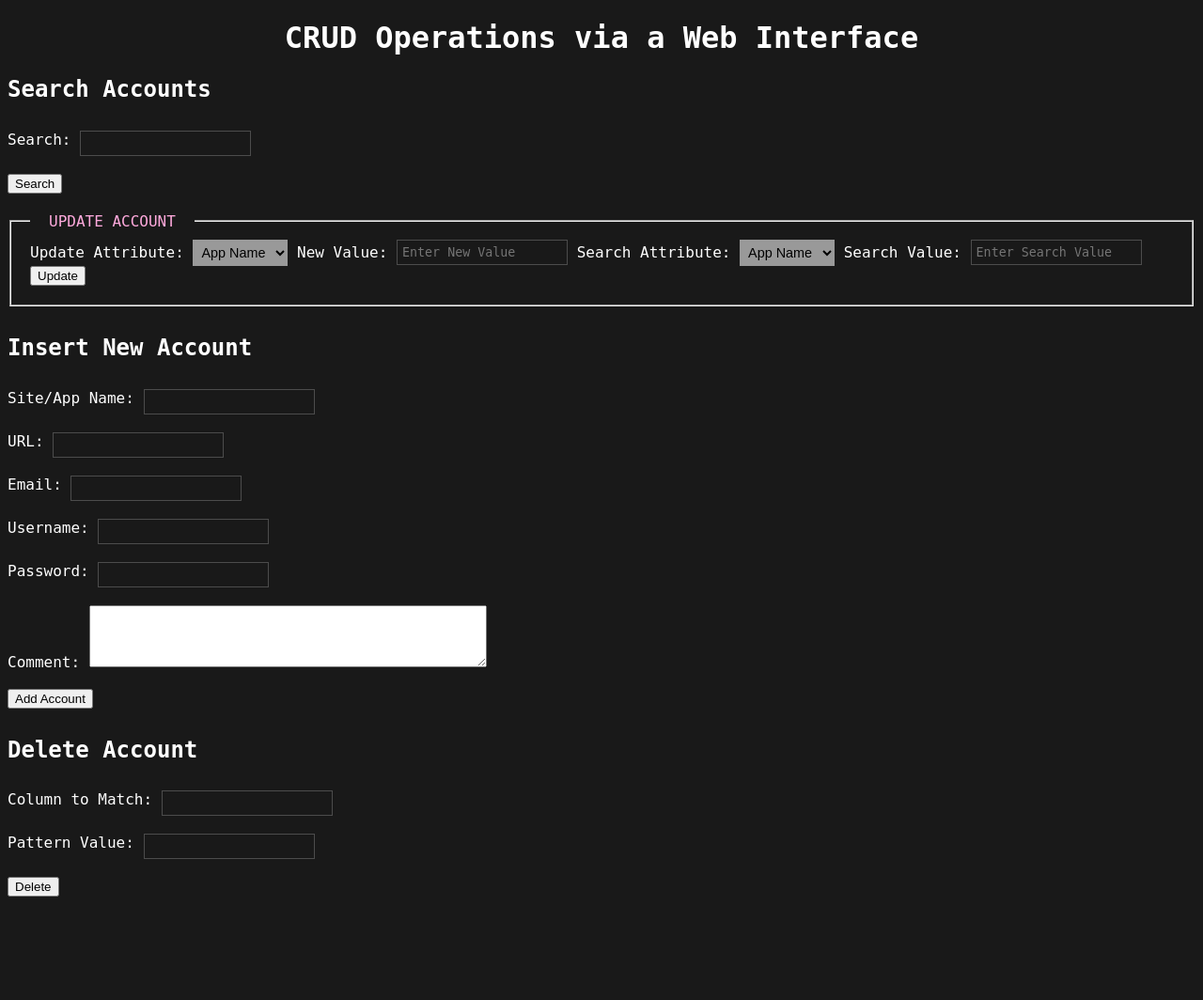
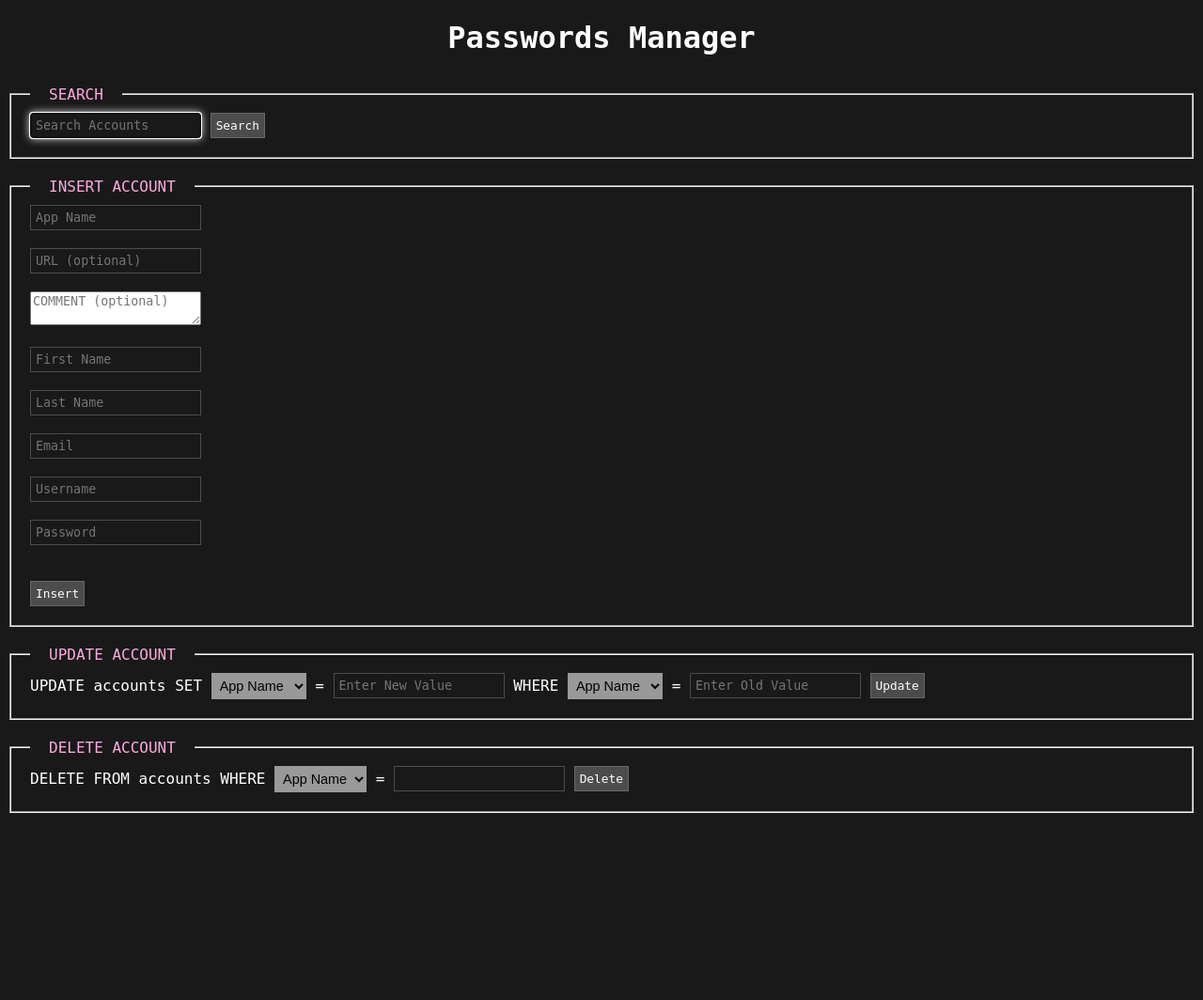
Before and after one commit to vishwateja123456/final-project--principles-of-databases--cs-565--fall-2024, a PHP site: page / in a window 1280 px wide. Shown: the whole page at 94% size. After the commit the page ends 865 px from the top, so only its background shows below. Run offline with PHP 8.4, Linux system fonts and the light colour scheme.

Commit message:
updated the DB

```diff
--- a/includes/html/delete-form.html
+++ b/includes/html/delete-form.html
@@ -1,15 +1,13 @@
-<!DOCTYPE html>
-<html lang="en">
-<head>
-    <meta charset="UTF-8">
-    <title>Delete Account</title>
-</head>
-<body>
-    <h2>Delete Account</h2>
-    <form action="../php/delete.php" method="post">
-        <label>Column to Match: <input type="text" name="pattern_column" required></label><br><br>
-        <label>Pattern Value: <input type="text" name="pattern_value" required></label><br><br>
-        <button type="submit">Delete</button>
-    </form>
-</body>
-</html>
+<form method="post" action="<?php echo $_SERVER['PHP_SELF']; ?>">
+    <fieldset>
+        <legend>Delete Account</legend>
+        DELETE FROM accounts WHERE
+        <select name="current-attribute" required>
+            <option value="app_name">App Name</option>
+            <option value="user_name">Username</option>
+        </select>
+        = <input type="text" name="pattern" required>
+        <input type="hidden" name="submitted" value="DELETE_ACCOUNT">
+        <input type="submit" value="Delete">
+    </fieldset>
+  </form>
--- a/includes/html/insert-form.html
+++ b/includes/html/insert-form.html
@@ -1,19 +1,24 @@
-<!DOCTYPE html>
-<html lang="en">
-<head>
-    <meta charset="UTF-8">
-    <title>Insert New Account</title>
-</head>
-<body>
-    <h2>Insert New Account</h2>
-    <form action="../php/insert.php" method="post">
-        <label>Site/App Name: <input type="text" name="website_name" required></label><br><br>
-        <label>URL: <input type="text" name="url"></label><br><br>
-        <label>Email: <input type="email" name="email" required></label><br><br>
-        <label>Username: <input type="text" name="username" required></label><br><br>
-        <label>Password: <input type="password" name="password" required></label><br><br>
-        <label>Comment: <textarea name="comment" rows="4" cols="50"></textarea></label><br><br>
-        <button type="submit">Add Account</button>
-    </form>
-</body>
-</html>
+<form method="post" action="<?php echo $_SERVER['PHP_SELF']; ?>">
+    <fieldset>
+        <legend>Insert Account</legend>
+        <input type="text" name="app_name" placeholder="App Name" required><br>
+        <br>
+        <input type="URL" name="URL" placeholder="URL (optional)"><br>
+        <br>
+        <textarea name="COMMENT" placeholder="COMMENT (optional)"></textarea><br>
+        <br>
+        <input type="text" name="first_name" placeholder="First Name" required><br>
+        <br>
+        <input type="text" name="last_name" placeholder="Last Name" required><br>
+        <br>
+        <input type="text" name="email id" placeholder="Email" required><br>
+        <br>
+        <input type="text" name="username" placeholder="Username" required><br>
+        <br>
+        <input type="password" name="password" placeholder="Password" required><br>
+        <br>
+
+        <input type="hidden" name="submitted" value="INSERT_ACCOUNT"><br>
+        <input type="submit" value="Insert">
+    </fieldset>
+  </form>
--- a/includes/html/search-form.html
+++ b/includes/html/search-form.html
@@ -1,14 +1,8 @@
-<!DOCTYPE html>
-<html lang="en">
-<head>
-    <meta charset="UTF-8">
-    <title>Search Accounts</title>
-</head>
-<body>
-    <h2>Search Accounts</h2>
-    <form action="../php/search.php" method="get">
-        <label>Search: <input type="text" name="pattern" required></label><br><br>
-        <button type="submit">Search</button>
-    </form>
-</body>
-</html>
+<form method="post" action="<?php echo $_SERVER['PHP_SELF']; ?>">
+    <fieldset>
+        <legend>Search</legend>
+        <input type="text" name="search" placeholder="Search Accounts" autofocus required>
+        <input type="hidden" name="submitted" value="SEARCH">
+        <input type="submit" value="Search">
+    </fieldset>
+  </form>
--- a/includes/html/update-form.html
+++ b/includes/html/update-form.html
@@ -1,48 +1,24 @@
-<form method="post" action="<?php echo htmlspecialchars($_SERVER['PHP_SELF']); ?>">
+<form method="post" action="<?php echo $_SERVER['PHP_SELF']; ?>">
     <fieldset>
         <legend>Update Account</legend>
-
-      <label for="current-attribute-name">Update Attribute:</label>
-      <select name="current-attribute-name" id="current-attribute-name" required>
+        UPDATE accounts SET
+        <select name="current-attribute-name" required>
             <option value="app_name">App Name</option>
-          <option value="url">URL</option>
-          <option value="comment">Comment</option>
             <option value="first_name">First Name</option>
-          <option value="last_name">Last Name</option>
             <option value="username">Username</option>
-          <option value="email">Email</option>
+            <option value="email id">Email id</option>
             <option value="password">Password</option>
         </select>
-
-      <label for="new-attribute">New Value:</label>
-      <input
-          type="text"
-          id="new-attribute"
-          name="new-attribute"
-          placeholder="Enter New Value"
-          required>
-
-      <label for="query-attribute">Search Attribute:</label>
-      <select name="query-attribute" id="query-attribute" required>
+        = <input type="text" name="new-attribute" placeholder="Enter New Value" required> WHERE
+        <select name="query-attribute" required>
             <option value="app_name">App Name</option>
-          <option value="url">URL</option>
-          <option value="comment">Comment</option>
             <option value="first_name">First Name</option>
-          <option value="last_name">Last Name</option>
             <option value="username">Username</option>
-          <option value="email">Email</option>
+            <option value="email id">Email id</option>
             <option value="password">Password</option>
         </select>
-
-      <label for="pattern">Search Value:</label>
-      <input
-          type="text"
-          id="pattern"
-          name="pattern"
-          placeholder="Enter Search Value"
-          required>
-
+        = <input type="text" name="pattern" placeholder="Enter Old Value" required>
         <input type="hidden" name="submitted" value="UPDATE_ACCOUNT">
-      <button type="submit">Update</button>
+        <input type="submit" value="Update">
     </fieldset>
   </form>
--- a/includes/php/config.php
+++ b/includes/php/config.php
@@ -1,6 +1,6 @@
 <?php
-
-const DBNAME = "passwords";
-const DBHOST = "localhost";
-const DBUSER = "passwords_user";
-const DBPASS = "k(D2Whiue9d8yD";
+$host = 'localhost';
+$dbname = 'passwords';
+$user = 'passwords_user';
+$db_password = 'k(D2Whiue9d8yD';
+?>
--- a/includes/php/db.php
+++ b/includes/php/db.php
@@ -1,15 +1,17 @@
 <?php
+require_once 'config.php'; // Include configuration file for database credentials
 
-// db.php
-// Database interaction functions
-
-require_once 'config.php';
-
-// Establish database connection
-function getDbConnection() {
+/**
+ * Establishes a connection to the database.
+ *
+ * @return PDO The PDO object for database connection.
+ * @throws PDOException If the connection fails.
+ */
+function connectDB() {
     try {
-        $dsn = "mysql:host=$db_host;dbname=$db_name;charset=utf8mb4";
-        $pdo = new PDO($dsn, $db_user, $db_pass);
+        // Create a new PDO instance with error mode set to exception
+        $dsn = "mysql:host={$GLOBALS['host']};dbname={$GLOBALS['dbname']};charset=utf8";
+        $pdo = new PDO($dsn, $GLOBALS['user'], $GLOBALS['db_password']);
         $pdo->setAttribute(PDO::ATTR_ERRMODE, PDO::ERRMODE_EXCEPTION);
         return $pdo;
     } catch (PDOException $e) {
@@ -17,49 +19,122 @@ function getDbConnection() {
     }
 }
 
-// Insert a new account
-function insertAccount($user_id, $website_name, $url, $password, $comment) {
-    $pdo = getDbConnection();
-    $query = "INSERT INTO accounts (user_id, website_name, url) VALUES (:user_id, :website_name, :url)";
-    $stmt = $pdo->prepare($query);
-    $stmt->execute(['user_id' => $user_id, 'website_name' => $website_name, 'url' => $url]);
-    $account_id = $pdo->lastInsertId();
-
-    $query = "INSERT INTO passwords (account_id, password, comment) VALUES (:account_id, AES_ENCRYPT(:password, 'secret_key'), :comment)";
-    $stmt = $pdo->prepare($query);
-    $stmt->execute(['account_id' => $account_id, 'password' => $password, 'comment' => $comment]);
-
-    return $account_id;
+/**
+ * Inserts a new account into the database.
+ *
+ * @param string $appName The app name.
+ * @param string|null $url The URL (optional).
+ * @param string $userId The associated user ID.
+ */
+function insertAccount($appName, $url, $userId) {
+    $pdo = connectDB();
+    try {
+        $stmt = $pdo->prepare("
+            INSERT INTO Accounts (website_name, url, user_id)
+            VALUES (:appName, :url, :userId)
+        ");
+        $stmt->execute([
+            ':appName' => $appName,
+            ':url' => $url ?: null,
+            ':userId' => $userId
+        ]);
+        echo "Account inserted successfully!<br>";
+    } catch (PDOException $e) {
+        die("Insert failed: " . $e->getMessage());
+    }
 }
 
-// Search accounts
-function searchAccounts($pattern) {
-    $pdo = getDbConnection();
-    $query = "SELECT accounts.id, website_name, url, passwords.comment, passwords.created_at
-              FROM accounts
-              JOIN passwords ON accounts.id = passwords.account_id
-              WHERE website_name LIKE :pattern OR url LIKE :pattern";
-    $stmt = $pdo->prepare($query);
-    $stmt->execute(['pattern' => "%$pattern%"]);
-    return $stmt->fetchAll(PDO::FETCH_ASSOC);
+/**
+ * Searches for accounts in the database.
+ *
+ * @param string $search The search term.
+ */
+function searchAccounts($search) {
+    $pdo = connectDB();
+    try {
+        $stmt = $pdo->prepare("
+            SELECT
+                id,
+                website_name AS app_name, -- Alias for consistency
+                url
+            FROM Accounts
+            WHERE website_name LIKE :search OR url LIKE :search
+        ");
+        $stmt->execute([':search' => "%$search%"]);
+        $results = $stmt->fetchAll(PDO::FETCH_ASSOC);
+
+        if ($results) {
+            displayTable($results);
+        } else {
+            echo "<div>No records found.</div>";
+        }
+    } catch (PDOException $e) {
+        die("Search failed: " . $e->getMessage());
+    }
 }
 
-// Update an account
-function updateAccount($column, $newValue, $patternColumn, $patternValue) {
-    $pdo = getDbConnection();
-    $query = "UPDATE accounts
-              SET $column = :newValue
-              WHERE $patternColumn LIKE :patternValue";
-    $stmt = $pdo->prepare($query);
-    $stmt->execute(['newValue' => $newValue, 'patternValue' => "%$patternValue%"]);
+/**
+ * Deletes an account from the database.
+ *
+ * @param string $attribute The column to match (e.g., website_name).
+ * @param string $pattern The value to match.
+ */
+function deleteAccount($attribute, $pattern) {
+    $pdo = connectDB();
+    try {
+        $stmt = $pdo->prepare("DELETE FROM Accounts WHERE $attribute = :pattern");
+        $stmt->execute([':pattern' => $pattern]);
+        echo "Account deleted successfully!<br>";
+    } catch (PDOException $e) {
+        die("Delete failed: " . $e->getMessage());
+    }
 }
 
-// Delete an account
-function deleteAccount($patternColumn, $patternValue) {
-    $pdo = getDbConnection();
-    $query = "DELETE FROM accounts WHERE $patternColumn LIKE :patternValue";
-    $stmt = $pdo->prepare($query);
-    $stmt->execute(['patternValue' => "%$patternValue%"]);
+/**
+ * Updates an account in the database.
+ *
+ * @param string $attributeToUpdate The column to update.
+ * @param string $newValue The new value for the column.
+ * @param string $queryAttribute The column to match for the WHERE clause.
+ * @param string $pattern The value to match for the WHERE clause.
+ */
+function updateAccount($attributeToUpdate, $newValue, $queryAttribute, $pattern) {
+    $pdo = connectDB();
+    try {
+        $stmt = $pdo->prepare("UPDATE Accounts SET $attributeToUpdate = :newValue WHERE $queryAttribute = :pattern");
+        $stmt->execute([
+            ':newValue' => $newValue,
+            ':pattern' => $pattern
+        ]);
+        echo "Account updated successfully!<br>";
+    } catch (PDOException $e) {
+        die("Update failed: " . $e->getMessage());
+    }
 }
 
+/**
+ * Displays results in an HTML table.
+ *
+ * @param array $results The array of results to display.
+ */
+function displayTable($results) {
+    echo "<table border='1' cellpadding='5' cellspacing='0' style='width: 100%; text-align: left;'>
+            <thead>
+                <tr>
+                    <th>ID</th>
+                    <th>App Name</th>
+                    <th>URL</th>
+                </tr>
+            </thead>
+            <tbody>";
+    foreach ($results as $row) {
+        echo "<tr>
+                <td>" . htmlspecialchars($row['id']) . "</td>
+                <td>" . htmlspecialchars($row['app_name']) . "</td>
+                <td>" . htmlspecialchars($row['url'] ?? 'NULL') . "</td>
+              </tr>";
+    }
+    echo "  </tbody>
+          </table>";
+}
 ?>
--- a/index.php
+++ b/index.php
@@ -1,21 +1,89 @@
 <!DOCTYPE html>
-<html>
-  <head>
-    <meta charset="utf-8">
-    <title>Final Project | CS 565 | Passwords Assignment</title>
+<html lang="en">
+<head>
+    <meta charset="UTF-8">
+    <meta name="viewport" content="width=device-width, initial-scale=1.0">
+    <title>Passwords Management App</title>
     <link rel="stylesheet" href="css/style.css">
-  </head>
-  <body>
+</head>
+<body>
     <header>
-      <h1>CRUD Operations via a Web Interface</h1>
+        <h1>Passwords Manager</h1>
     </header>
-    <form id="clear-results" method="POST" action="<?php echo $_SERVER['PHP_SELF']; ?>">
-    </form>
+
 <?php
+// Include necessary PHP files
+require_once "includes/php/config.php";
+require_once "includes/php/db.php";
+
+// Handle form submissions
+if ($_SERVER["REQUEST_METHOD"] === "POST") {
+    $option = $_POST["submitted"] ?? null;
+
+    switch ($option) {
+        case 'SEARCH':
+            $search = $_POST["search"] ?? '';
+            if ($search !== '') {
+                searchAccounts($search);
+            } else {
+                echo '<div id="error">Search field is empty. Please try again.</div>';
+            }
+            break;
+
+        case 'INSERT_ACCOUNT':
+            $appName = $_POST["app_name"] ?? '';
+            $url = $_POST["url"] ?? '';
+            $comment = $_POST["comment"] ?? '';
+            $firstName = $_POST["first_name"] ?? '';
+            $lastName = $_POST["last_name"] ?? '';
+            $username = $_POST["username"] ?? '';
+            $email = $_POST["email"] ?? '';
+            $password = $_POST["password"] ?? '';
+
+            if ($appName && $firstName && $lastName && $username && $email && $password) {
+                insertAccount($appName, $url, $comment, $firstName, $lastName, $username, $email, $password);
+                echo "<div>Account inserted successfully!</div>";
+            } else {
+                echo '<div id="error">Please fill in all required fields.</div>';
+            }
+            break;
+
+        case 'DELETE_ACCOUNT':
+            $attribute = $_POST["current-attribute"] ?? '';
+            $pattern = $_POST["pattern"] ?? '';
+            if ($attribute && $pattern) {
+                deleteAccount($attribute, $pattern);
+                echo "<div>Account deleted successfully!</div>";
+            } else {
+                echo '<div id="error">Please provide valid details to delete.</div>';
+            }
+            break;
+
+        case 'UPDATE_ACCOUNT':
+            $attribute = $_POST["current-attribute-name"] ?? '';
+            $newValue = $_POST["new-attribute"] ?? '';
+            $queryAttribute = $_POST["query-attribute"] ?? '';
+            $pattern = $_POST["pattern"] ?? '';
+            if ($attribute && $newValue && $queryAttribute && $pattern) {
+                updateAccount($attribute, $newValue, $queryAttribute, $pattern);
+                echo "<div>Account updated successfully!</div>";
+            } else {
+                echo '<div id="error">Update form is incomplete.</div>';
+            }
+            break;
+
+        default:
+            echo '<div id="error">Invalid action submitted.</div>';
+            break;
+    }
+}
+
+// Include HTML Forms
 require_once "includes/html/search-form.html";
+require_once "includes/html/insert-form.html";
 require_once "includes/html/update-form.html";
-require_once "includes/html/insert-form.html";
 require_once "includes/html/delete-form.html";
 ?>
-  </body>
+
+</body>
 </html>
```
Lines whose indentation alone changed are shown as unchanged.
